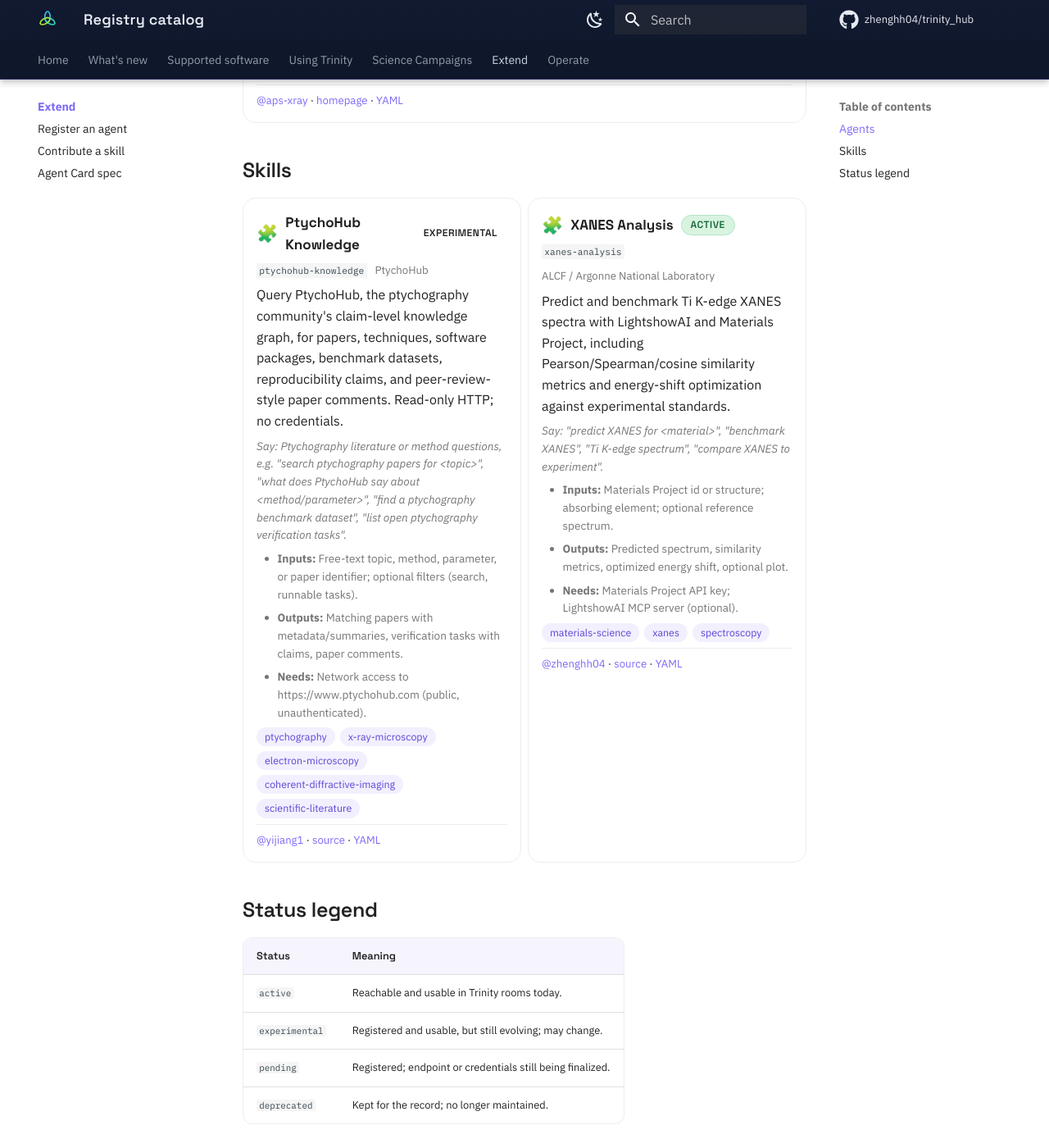
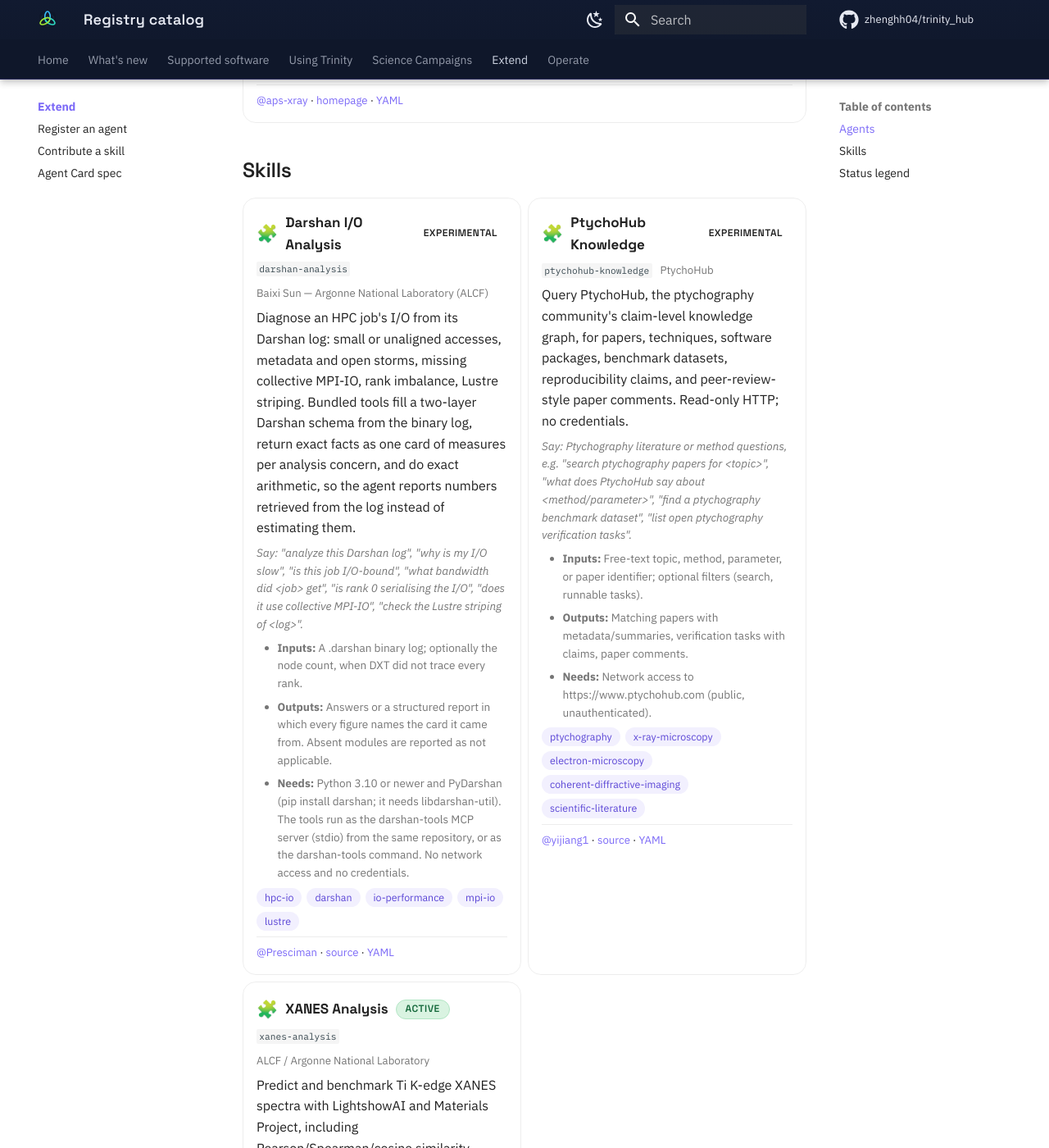
Before and after one commit to zhenghh04/trinity_hub, an MkDocs documentation site: the page built from docs/registry/index.md, in a window 1280 px wide and 1400 px high, scrolled down 678 px. Shown: the whole window at 82% size. Built offline with MkDocs 1.6.1 and Material for MkDocs 9.7.7, drawn with Linux system fonts in a browser that asks for light colours; comment, search, counter and statistics services are not loaded.

Commit message:
register skill darshan-analysis
Darshan I/O analysis: the skill, the two-layer Darshan schema template, and the tools that
retrieve exact numbers from the log for the agent to answer with, in one repository.

Co-Authored-By: Claude Opus 5 <noreply@anthropic.com>

```diff
--- a/docs/registry/index.md
+++ b/docs/registry/index.md
@@ -1,7 +1,7 @@
 <!-- GENERATED by scripts/build_registry_page.py — do not edit by hand. -->
 # Registry catalog
 
-**1 agent(s)** and **2 skill(s)** are registered in [Trinity Hub](https://github.com/zhenghh04/trinity_hub/tree/main/registry). Agents run on their maintainers' infrastructure and become `@mention`-able in Trinity rooms; skills are reusable capabilities any Trinity agent can load.
+**1 agent(s)** and **3 skill(s)** are registered in [Trinity Hub](https://github.com/zhenghh04/trinity_hub/tree/main/registry). Agents run on their maintainers' infrastructure and become `@mention`-able in Trinity rooms; skills are reusable capabilities any Trinity agent can load.
 
 !!! tip "Add yours"
     [Register an agent](../register-an-agent.md) or [contribute a skill](../contribute-a-skill.md) — one YAML file and a pull request.
@@ -23,6 +23,17 @@
 ## Skills
 
 <div class="grid cards tx-reg-grid"><ul><li class="tx-reg-card">
+<p class="tx-reg-head"><span class="tx-reg-icon">🧩</span>
+<strong>Darshan I/O Analysis</strong> <span class="tx-reg-status tx-reg-status--experimental">experimental</span></p>
+<p class="tx-reg-meta"><code>darshan-analysis</code>
+<span class="tx-reg-owner">Baixi Sun — Argonne National Laboratory (ALCF)</span></p>
+<p>Diagnose an HPC job&#x27;s I/O from its Darshan log: small or unaligned accesses, metadata and open storms, missing collective MPI-IO, rank imbalance, Lustre striping. Bundled tools fill a two-layer Darshan schema from the binary log, return exact facts as one card of measures per analysis concern, and do exact arithmetic, so the agent reports numbers retrieved from the log instead of estimating them.</p>
+<p class="tx-reg-trigger">Say: &quot;analyze this Darshan log&quot;, &quot;why is my I/O slow&quot;, &quot;is this job I/O-bound&quot;, &quot;what bandwidth did &lt;job&gt; get&quot;, &quot;is rank 0 serialising the I/O&quot;, &quot;does it use collective MPI-IO&quot;, &quot;check the Lustre striping of &lt;log&gt;&quot;.</p>
+<ul class="tx-reg-sub"><li><strong>Inputs:</strong> A .darshan binary log; optionally the node count, when DXT did not trace every rank.</li><li><strong>Outputs:</strong> Answers or a structured report in which every figure names the card it came from. Absent modules are reported as not applicable.</li><li><strong>Needs:</strong> Python 3.10 or newer and PyDarshan (pip install darshan; it needs libdarshan-util). The tools run as the darshan-tools MCP server (stdio) from the same repository, or as the darshan-tools command. No network access and no credentials.</li></ul>
+<p class="tx-reg-domains"><span class="tx-reg-domain">hpc-io</span><span class="tx-reg-domain">darshan</span><span class="tx-reg-domain">io-performance</span><span class="tx-reg-domain">mpi-io</span><span class="tx-reg-domain">lustre</span></p>
+<p class="tx-reg-links"><a href="https://github.com/Presciman">@Presciman</a> · <a href="https://github.com/Presciman/darshan-io-skill">source</a> · <a href="https://github.com/zhenghh04/trinity_hub/blob/main/registry/skills/darshan-analysis.yaml">YAML</a></p>
+</li>
+<li class="tx-reg-card">
 <p class="tx-reg-head"><span class="tx-reg-icon">🧩</span>
 <strong>PtychoHub Knowledge</strong> <span class="tx-reg-status tx-reg-status--experimental">experimental</span></p>
 <p class="tx-reg-meta"><code>ptychohub-knowledge</code>
```
Also changed, not shown: registry/INDEX.md (+2 -1 lines), 1 other file.
